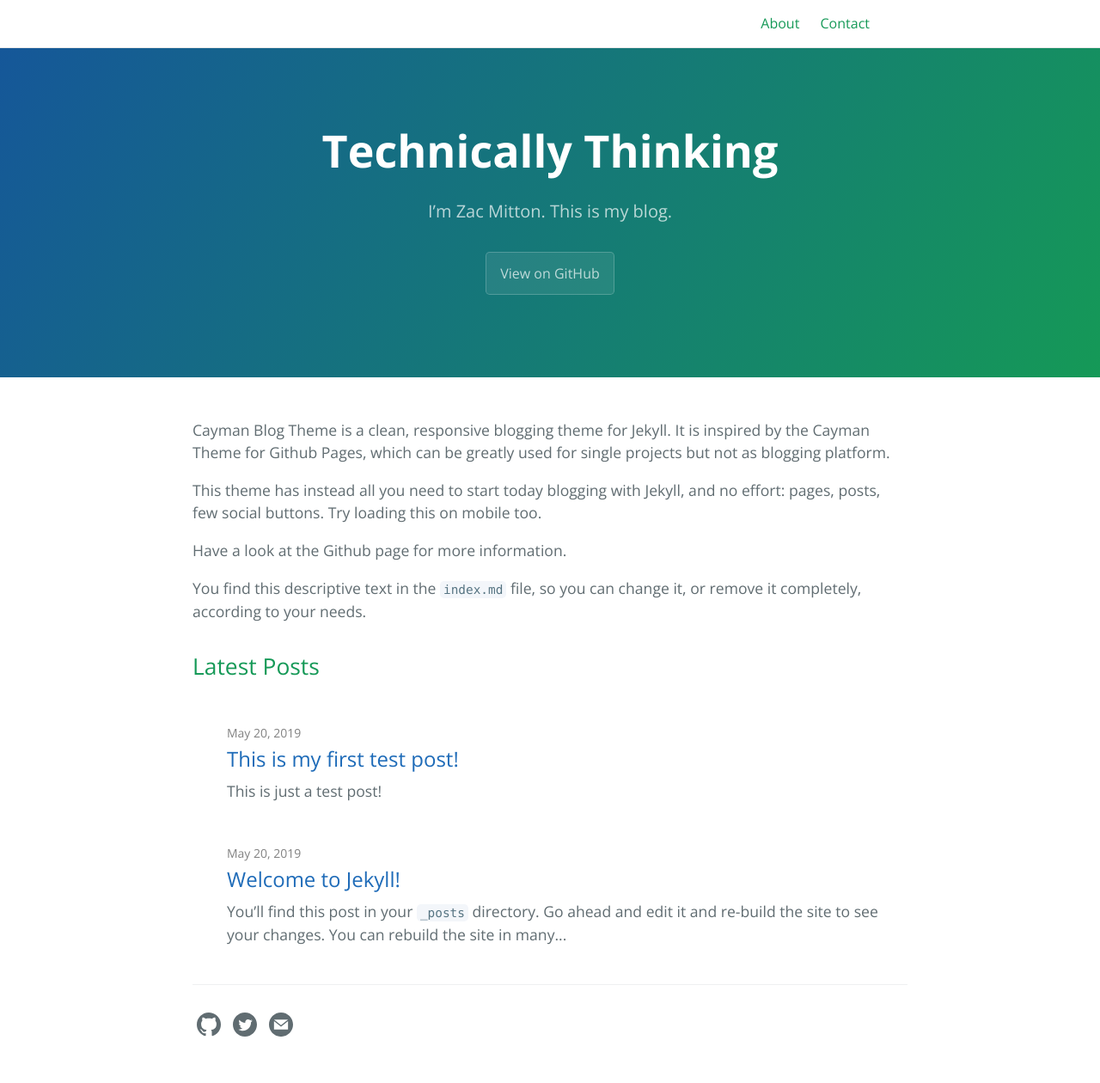
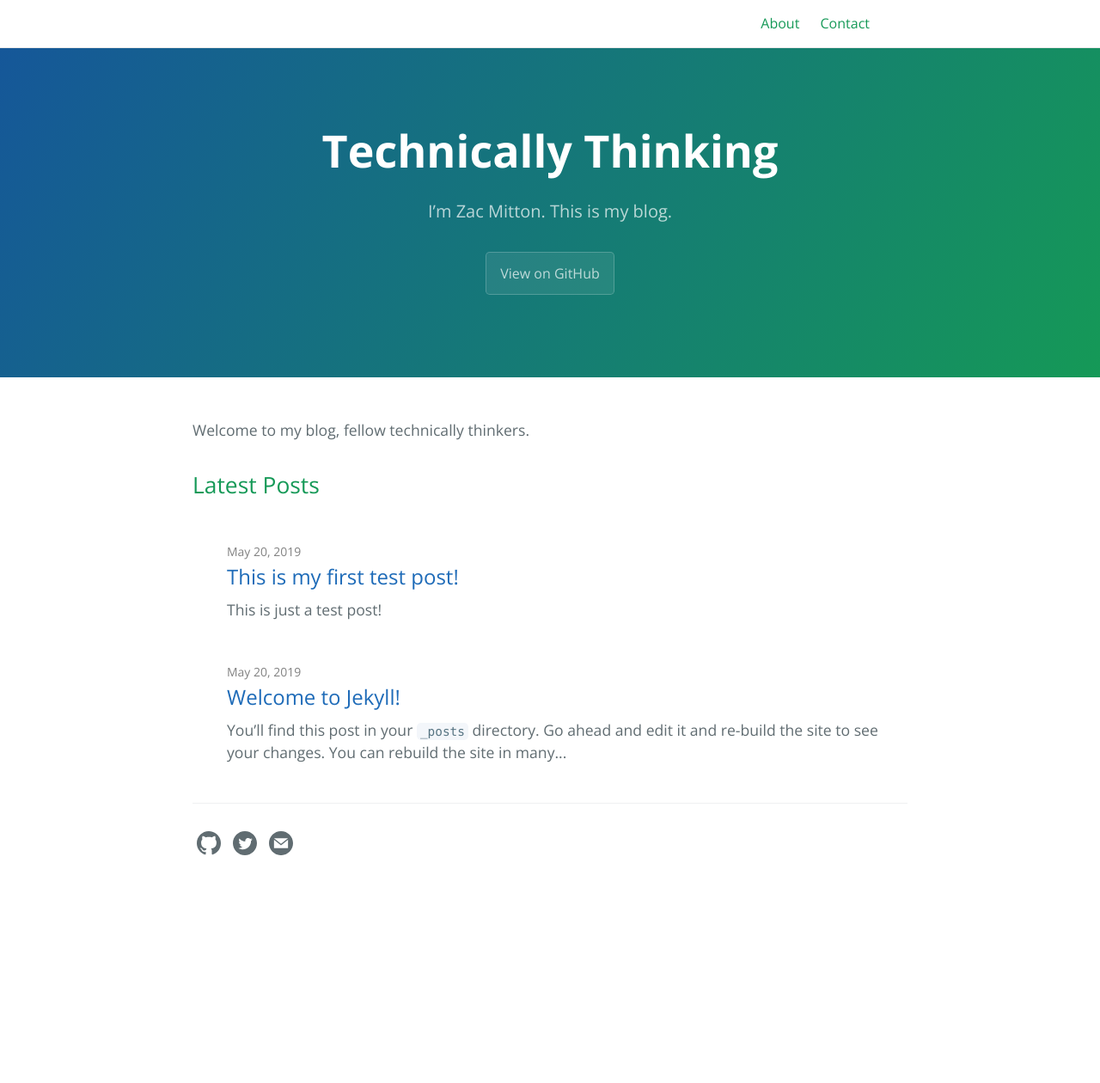
Before and after one commit to zmitton/Technically-Thinking, a Jekyll site: the page built from index.md, in a window 1280 px wide. Shown: the whole page at 86% size. Built offline with Jekyll 4.4.1, drawn with Linux system fonts in a browser that asks for light colours; after the commit the page ends 1049 px from its top, so only the background shows below that.

Commit message:
customizing a bit

```diff
--- a/_config.yml
+++ b/_config.yml
@@ -17,10 +17,10 @@ title: Technically Thinking
 email: zacattack@zacmitton.com
 description: >- # this means to ignore newlines until "baseurl:"
   I’m Zac Mitton. This is my blog.
-baseurl: "/Technically-Thinking" # the subpath of your site, e.g. /blog
+baseurl: "/Technically-Thinking/" # the subpath of your site, e.g. /blog
 url: "" # the base hostname & protocol for your site, e.g. http://example.com
-# twitter_username: zmitton
-# github_username:  zmitton
+github: { owner_url: https://github.com/zmitton, owner_name: Zac Mitton }
+twitter: { username: voltzroad }
 
 # Build settings
 markdown: kramdown
--- a/_layouts/default.html
+++ b/_layouts/default.html
@@ -109,10 +109,10 @@
           </span>
         {% endif %}
         <!-- Contact icon -->
-        {% assign about_page = site.pages | where: "path", "about.md" | first %}
-        {% if about_page.title %}
+        {% assign contact_page = site.pages | where: "path", "contact.md" | first %}
+        {% if contact_page.title %}
           <span class="my-span-icon">
-            <a href="{{ about_page.url | relative_url }}" aria-label="Contact" title="Contact {{ site.github.owner_name }}">
+            <a href="{{ contact_page.url | relative_url }}" aria-label="Contact" title="Contact {{ site.github.owner_name }}">
               <svg class="my-svg-icon" xmlns="http://www.w3.org/2000/svg" width="24" height="24" viewBox="0 0 24 24"><path d="M12 .02c-6.627 0-12 5.373-12 12s5.373 12 12 12 12-5.373 12-12-5.373-12-12-12zm6.99 6.98l-6.99 5.666-6.991-5.666h13.981zm.01 10h-14v-8.505l7 5.673 7-5.672v8.504z"/></svg>
             </a>
           </span>
--- a/index.md
+++ b/index.md
@@ -8,10 +8,12 @@
 layout: home
 ---
 
-Cayman Blog Theme is a clean, responsive blogging theme for Jekyll. It is inspired by the Cayman Theme for Github Pages, which can be greatly used for single projects but not as blogging platform.
+Welcome to my blog, fellow technically thinkers.
+
+<!-- Cayman Blog Theme is a clean, responsive blogging theme for Jekyll. It is inspired by the Cayman Theme for Github Pages, which can be greatly used for single projects but not as blogging platform.
 
 This theme has instead all you need to start today blogging with Jekyll, and no effort: pages, posts, few social buttons. Try loading this on mobile too.
 
 Have a look at the Github page for more information.
 
-You find this descriptive text in the `index.md` file, so you can change it, or remove it completely, according to your needs.
+You find this descriptive text in the `index.md` file, so you can change it, or remove it completely, according to your needs. -->
```
Also changed, not shown: contact.md (+4 -2 lines).
